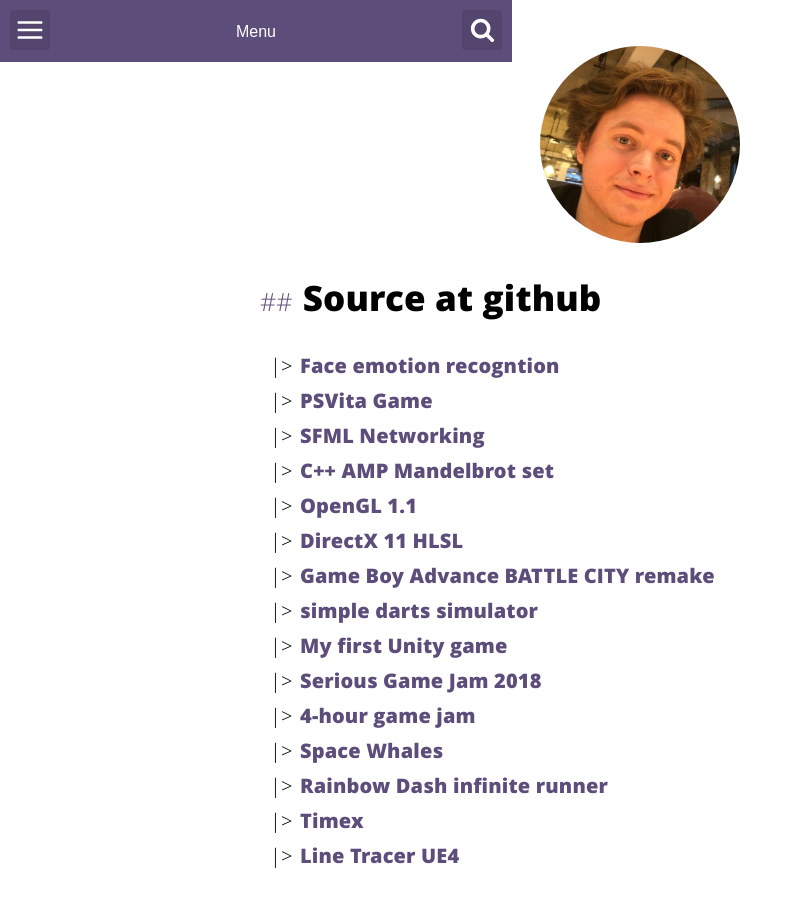
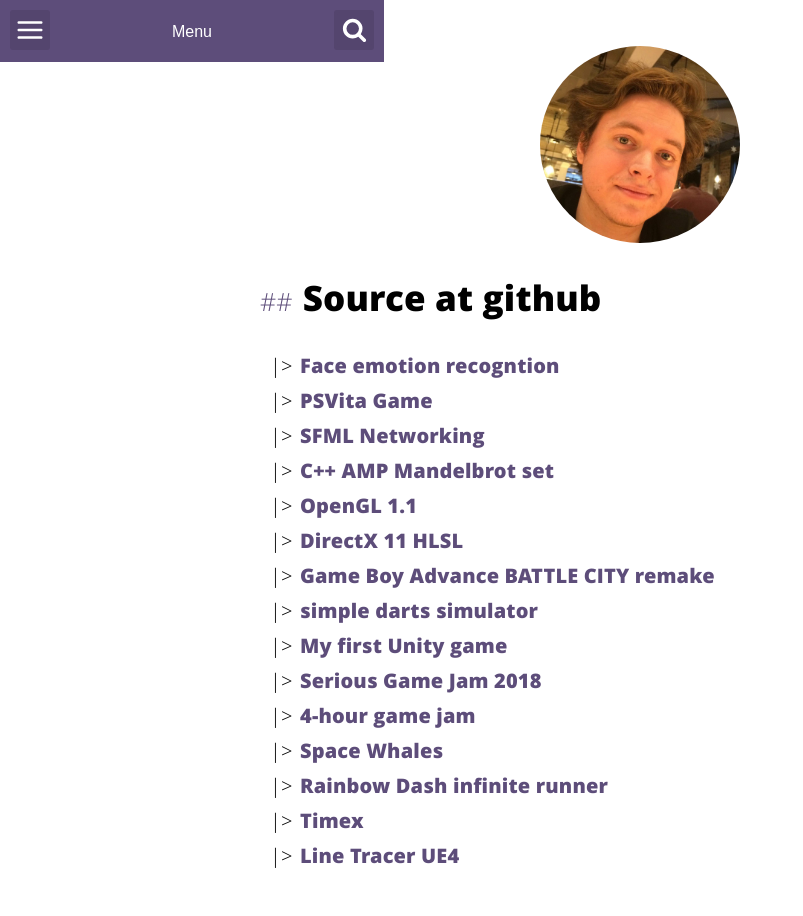
Before and after one commit to matzar/matzar.github.io, a Jekyll site: the page built from about.html, in a window 1280 px wide. Shown: the whole page, without its empty margins (0-803 px from the left). Built offline with Jekyll 4.4.1, drawn with Linux system fonts in a browser that asks for light colours.

Commit message:
header tweak

```diff
--- a/_includes/header-post.html
+++ b/_includes/header-post.html
@@ -1,11 +1,12 @@
 <style>
     .header-post {
         position: fixed;
-        width: 40%;
+        width: 30%;
         top: 0;
         left: 0;
         right: 0;
-        margin-bottom: 10px;
+        bottom: 50px;
+        margin-bottom: 50px;
     }
 </style>
 
```
